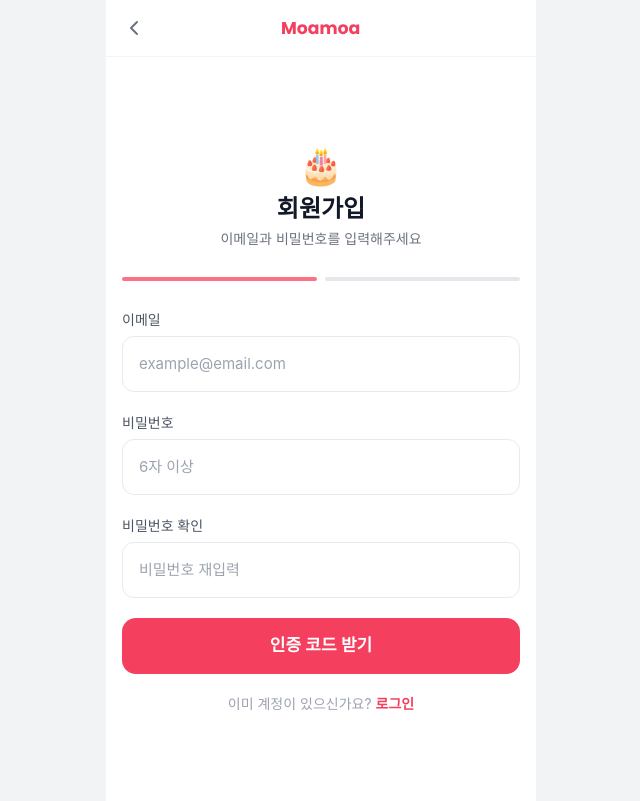
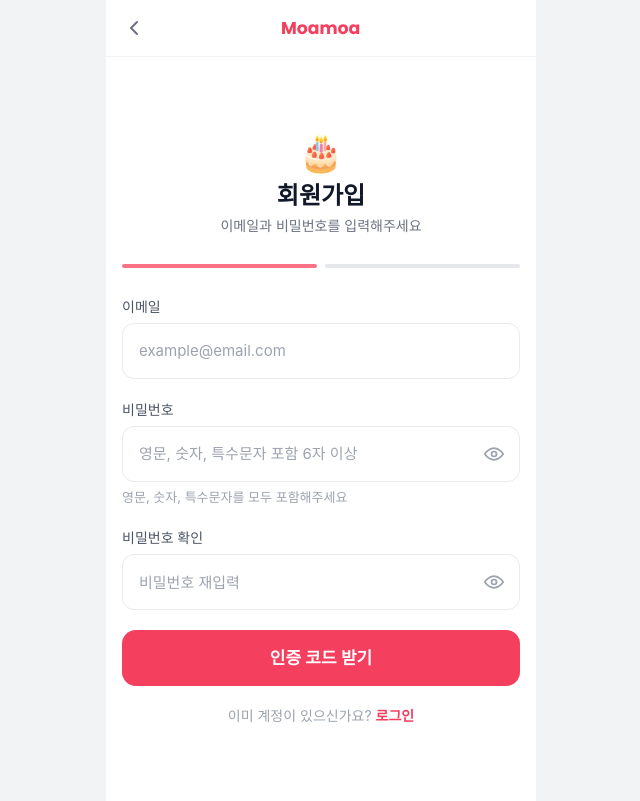
Before and after one commit to yejiniee/moamoa, a Next.js app: page /register in a window 1280 px wide. Shown: the whole page, without its empty margins (319-959 px from the left). Built offline with nearby package versions, Linux system fonts and the light colour scheme; a web font is replaced by a local one.

Commit message:
feat(auth): 비밀번호 보기/숨기기 및 복잡도 검증 추가
- 공통 Input 컴포넌트에 비밀번호 표시/숨김 토글(눈 아이콘) 추가
- 회원가입 비밀번호에 영문+숫자+특수문자 조합 최소 조건 검증 추가

```diff
--- a/app/register/page.tsx
+++ b/app/register/page.tsx
@@ -8,6 +8,8 @@ import Input from '@/components/ui/Input'
 import Header from '@/components/ui/Header'
 import { sendSignUpOtp, verifyOtpAndSetPassword } from './actions'
 
+const PASSWORD_PATTERN = /^(?=.*[A-Za-z])(?=.*\d)(?=.*[^A-Za-z0-9]).{6,}$/
+
 export default function RegisterPage() {
   const router = useRouter()
   const [isPending, startTransition] = useTransition()
@@ -17,13 +19,17 @@ export default function RegisterPage() {
   const [passwordConfirm, setPasswordConfirm] = useState('')
   const [otp, setOtp] = useState('')
   const [emailError, setEmailError] = useState('')
+  const [passwordError, setPasswordError] = useState('')
   const [error, setError] = useState('')
 
   const handleSendOtp = () => {
     setEmailError('')
+    setPasswordError('')
     setError('')
     if (!email) return setEmailError('이메일을 입력해주세요')
-    if (password.length < 6) return setError('비밀번호는 6자 이상이어야 해요')
+    if (!PASSWORD_PATTERN.test(password)) {
+      return setPasswordError('영문, 숫자, 특수문자를 포함해 6자 이상 입력해주세요')
+    }
     if (password !== passwordConfirm) return setError('비밀번호가 일치하지 않아요')
 
     startTransition(async () => {
@@ -79,7 +85,9 @@ export default function RegisterPage() {
               type="password"
               value={password}
               onChange={(e) => setPassword(e.target.value)}
-              placeholder="6자 이상"
+              placeholder="영문, 숫자, 특수문자 포함 6자 이상"
+              error={passwordError}
+              hint="영문, 숫자, 특수문자를 모두 포함해주세요"
             />
             <Input
               label="비밀번호 확인"
@@ -110,7 +118,7 @@ export default function RegisterPage() {
             </Button>
             <button
               className="text-sm text-gray-400 hover:underline"
-              onClick={() => { setStep(1); setError(''); setEmailError('') }}
+              onClick={() => { setStep(1); setError(''); setEmailError(''); setPasswordError('') }}
             >
               이메일 다시 입력
             </button>
--- a/components/ui/Input.tsx
+++ b/components/ui/Input.tsx
@@ -1,4 +1,6 @@
-import { useId } from 'react'
+'use client'
+
+import { useId, useState } from 'react'
 
 type InputProps = React.InputHTMLAttributes<HTMLInputElement> & {
   label?: React.ReactNode
@@ -6,9 +8,11 @@ type InputProps = React.InputHTMLAttributes<HTMLInputElement> & {
   hint?: string
 }
 
-export default function Input({ label, error, hint, className = '', id, ...props }: InputProps) {
+export default function Input({ label, error, hint, className = '', id, type, ...props }: InputProps) {
   const generatedId = useId()
   const inputId = id ?? generatedId
+  const [visible, setVisible] = useState(false)
+  const isPassword = type === 'password'
 
   return (
     <div className="flex flex-col gap-1.5">
@@ -17,10 +21,13 @@ export default function Input({ label, error, hint, className = '', id, ...props
           {label}
         </label>
       )}
+      <div className="relative">
         <input
           id={inputId}
+          type={isPassword ? (visible ? 'text' : 'password') : type}
           className={[
             'h-[56px] w-full rounded-[12px] border bg-white px-4',
+            isPassword ? 'pr-12' : '',
             'text-[15px] text-[#191F28] placeholder:text-gray-400',
             'outline-none transition-colors duration-100',
             error
@@ -30,6 +37,28 @@ export default function Input({ label, error, hint, className = '', id, ...props
           ].join(' ')}
           {...props}
         />
+        {isPassword && (
+          <button
+            type="button"
+            tabIndex={-1}
+            onClick={() => setVisible((v) => !v)}
+            className="absolute right-4 top-1/2 -translate-y-1/2 text-gray-400 hover:text-gray-600"
+            aria-label={visible ? '비밀번호 숨기기' : '비밀번호 보기'}
+          >
+            {visible ? (
+              <svg width="20" height="20" viewBox="0 0 24 24" fill="none" stroke="currentColor" strokeWidth="2" strokeLinecap="round" strokeLinejoin="round">
+                <path d="M17.94 17.94A10.94 10.94 0 0 1 12 19c-7 0-11-7-11-7a18.45 18.45 0 0 1 5.06-5.94M9.9 4.24A10.94 10.94 0 0 1 12 4c7 0 11 7 11 7a18.5 18.5 0 0 1-2.16 3.19m-6.72-1.07a3 3 0 1 1-4.24-4.24" />
+                <line x1="1" y1="1" x2="23" y2="23" />
+              </svg>
+            ) : (
+              <svg width="20" height="20" viewBox="0 0 24 24" fill="none" stroke="currentColor" strokeWidth="2" strokeLinecap="round" strokeLinejoin="round">
+                <path d="M1 12s4-7 11-7 11 7 11 7-4 7-11 7-11-7-11-7Z" />
+                <circle cx="12" cy="12" r="3" />
+              </svg>
+            )}
+          </button>
+        )}
+      </div>
       {hint && !error && (
         <p className="text-[13px] text-gray-400">{hint}</p>
       )}
```
Lines whose indentation alone changed are shown as unchanged.
